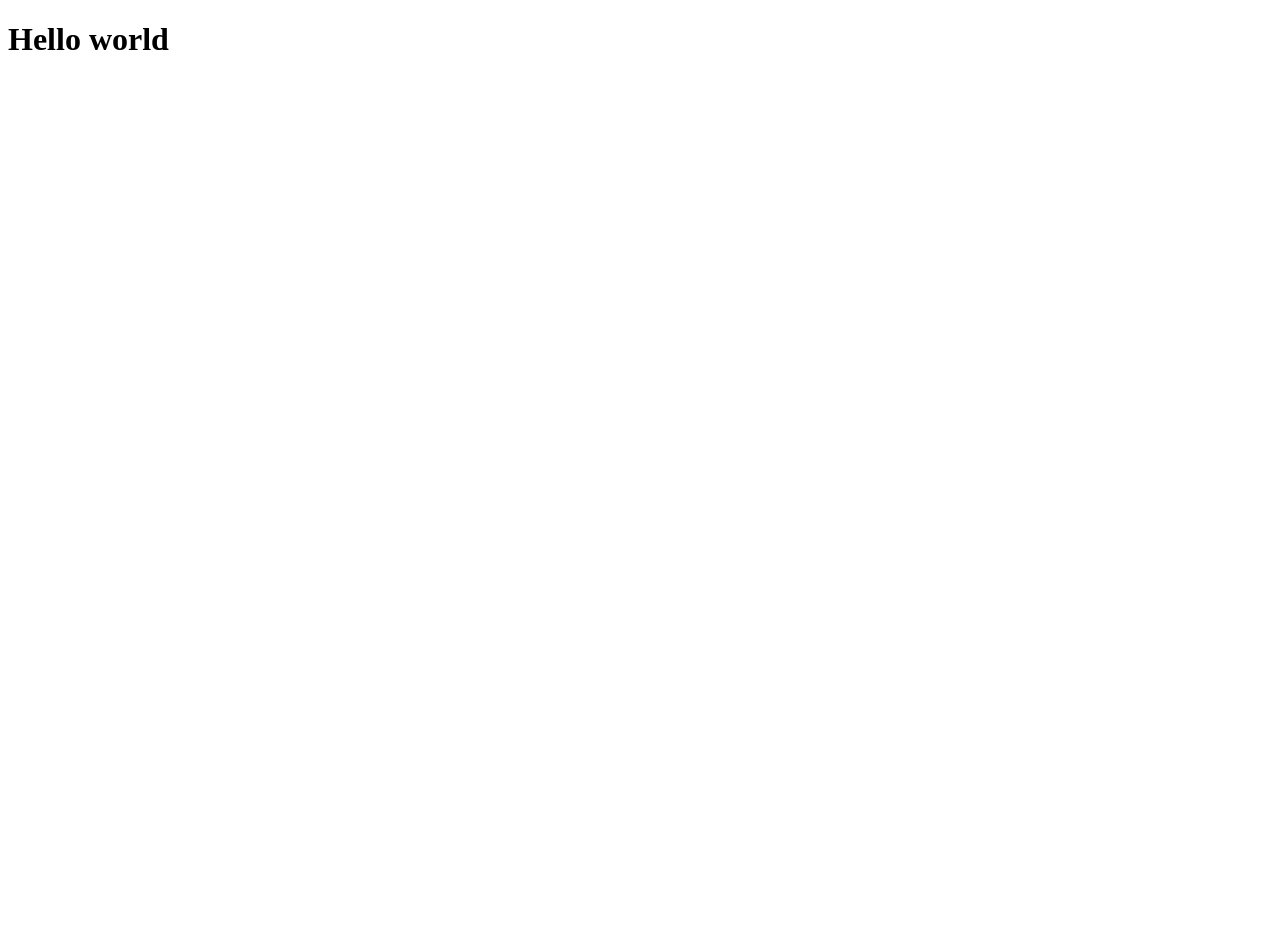
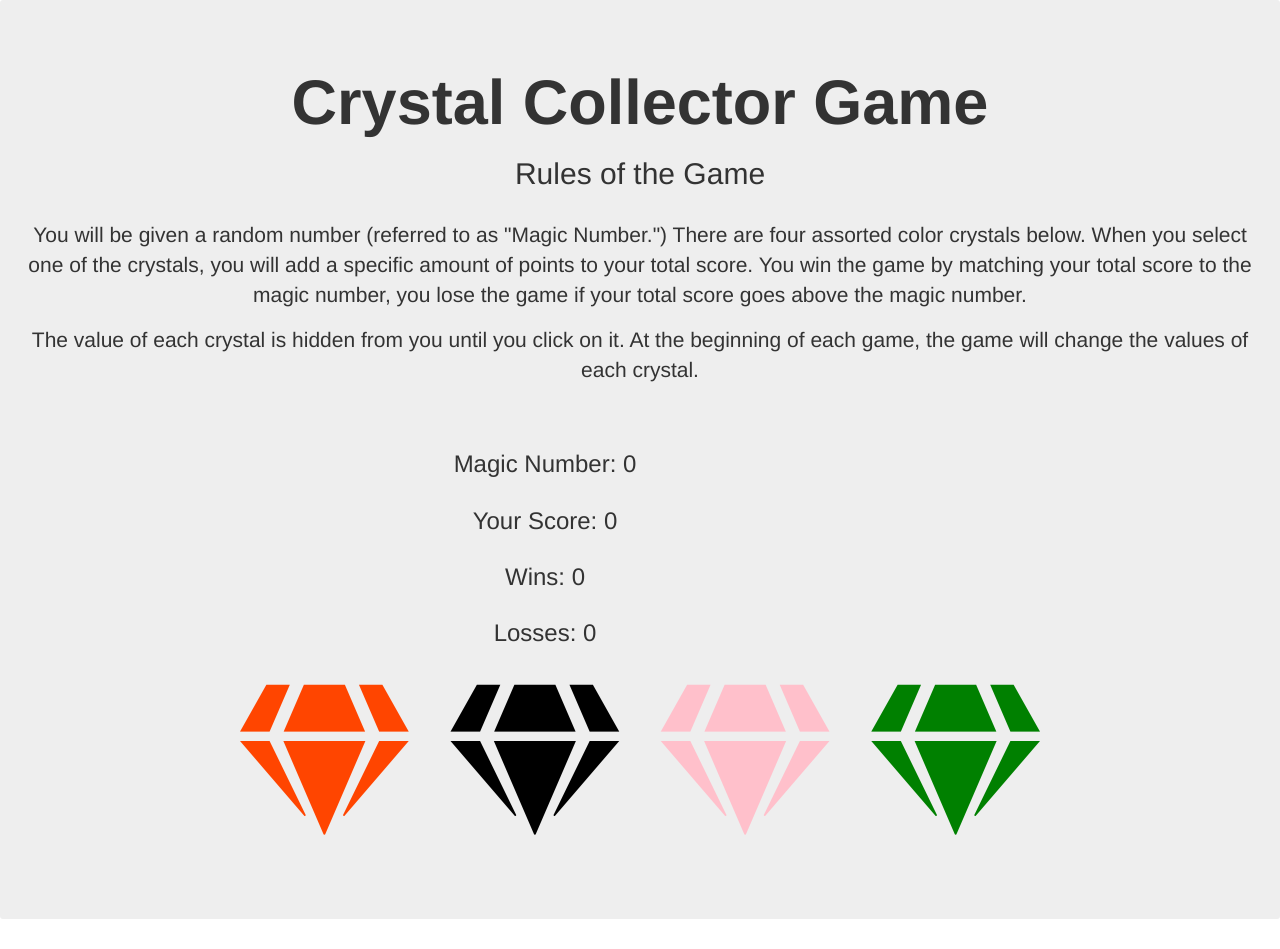
Before and after one commit to CERIO18/unit-4-game, a plain HTML site: page index.html in a window 1280 px wide. Before the commit the page ends 800 px from the top, so only its background shows below. Drawn offline with nearby package versions, Linux system fonts and the light colour scheme; files that its build step writes are made by us from their sources.

Commit message:
homework

```diff
--- a/assets/css/style.css
+++ b/assets/css/style.css
@@ -0,0 +1,10 @@
+p {
+    font-size: 24px;
+    text-align: center;
+}
+
+h3 {
+    font-family: 'Quicksand', sans-serif;
+    color:purple;
+    text-align: center;
+}
--- a/index.html
+++ b/index.html
@@ -1,12 +1,77 @@
 <!DOCTYPE html>
 <html lang="en">
+
 <head>
     <meta charset="UTF-8">
     <meta name="viewport" content="width=device-width, initial-scale=1.0">
     <meta http-equiv="X-UA-Compatible" content="ie=edge">
-    <title>Document</title>
+    <title>Crystal Collector Game </title>
+
+    <link rel="stylesheet" href="https://use.fontawesome.com/releases/v5.6.3/css/all.css" integrity="sha384-UHRtZLI+pbxtHCWp1t77Bi1L4ZtiqrqD80Kn4Z8NTSRyMA2Fd33n5dQ8lWUE00s/" crossorigin="anonymous">
+
+    <link rel="stylesheet" href="https://maxcdn.bootstrapcdn.com/font-awesome/4.7.0/css/font-awesome.min.css">
+
+    <link rel="stylesheet"  href="https://maxcdn.bootstrapcdn.com/bootstrap/4.0.0/css/bootstrap.min.css">
+
+    <link rel="stylesheet" type="text/css" href="style.css">
+
+    <link href="https://fonts.googleapis.com/css?family=Handlee|Quicksand|Righteous" rel="stylesheet">
+
+    <link rel="stylesheet" href="https://maxcdn.bootstrapcdn.com/bootstrap/3.3.6/css/bootstrap.min.css" integrity="sha384-1q8mTJOASx8j1Au+a5WDVnPi2lkFfwwEAa8hDDdjZlpLegxhjVME1fgjWPGmkzs7" crossorigin="anonymous">
+
+        <div class="jumbotron">
+            <h1 class="text-center">
+              <strong>Crystal Collector Game</strong>
+            </h1>
+            <h2 class="text-center">
+                    Rules of the Game</h2>
 </head>
-<body>
-    <h1>Hello world</h1>
+         <body><br>
+                       <p>You will be given a random number (referred to as "Magic Number.") There are four assorted color crystals below.  When you select one of the crystals, you will add a specific amount of points to your total score.  You win the game by matching your total score to the magic number, you lose the game if your total score goes above the magic number.</p>
+
+                        <p>The value of each crystal is hidden from you until you click on it.  At the beginning of each game, the game will change the values of each crystal.</p>
+
+                        <div class="row, container">
+                        <h3 class="col-md-10"></h3>
+
+                        <h3 class="col-md-10">Magic Number:
+                          <span id='magicNumber'>0</span>
+                          </h3>
+                          <h3 class="col-md-10 ">Your Score: <span id='yourScore'>0</span>
+                          </h3>
+
+                        <h3 class="col-md-10">Wins:
+                          <span id='wins'>0</span>
+                          </h3>
+                          <h3 class="col-md-10 ">Losses: <span id='losses'>0</span>
+                          </h3>
+                          <br>
+
+        </div>
+
+        <div id ="crystals" class="text-center">
+
+            <id="crystals" id="orangered" value="10">
+            <span style="font-size: 150px; color: orangered;">
+                <i class="fas fa-gem"></i>
+            </span>
+            <id="crystals" id="black" value="20">
+            <span style="font-size: 150px; color: black;">
+                <i class="fas fa-gem"></i>
+            </span>
+            <id="crystals" id="pink" value="30">
+            <span style="font-size: 150px; color: pink;">
+                <i class="fas fa-gem"></i>
+            </span>
+            <id="crystals" id="green" value="40">
+            <span style="font-size: 150px; color: green;">
+                <i class="fas fa-gem"></i>
+            </span>
+
+
+        </div>
+
+     <script type="text/javascript" src="https://cdnjs.cloudflare.com/ajax/libs/jquery/3.2.1/jquery.min.js"></script>
+
+    </html>
 </body>
-</html>
```
Also changed, not shown: assets/js/game.js (+69 -0 lines).
